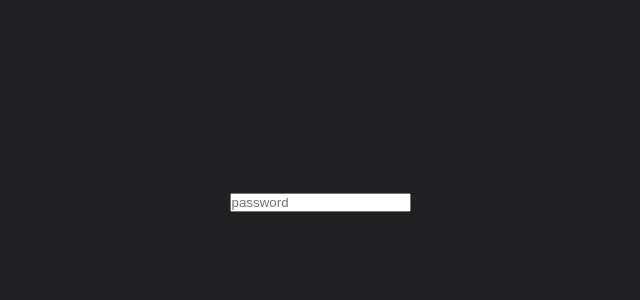
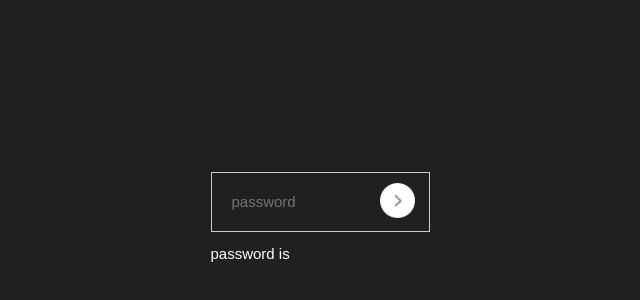
Before and after one commit to brainiac1010/Password-Strength, a plain HTML site: page index.html in a window 1280 px wide. Shown: the part 198-498 px from the top of the page, without its empty margins (320-960 px from the left). Drawn offline with Linux system fonts and the light colour scheme.

Commit message:
icon add and inputbox add

```diff
--- a/index.html
+++ b/index.html
@@ -12,6 +12,8 @@
     <div class="container">
         <div class="inputbox">
             <input type="password" id="password" placeholder="password">
+            <button type="submit" class="btn"> <img src="./arrow.png" alt=""></button>
+            <p id="msg">password is</p>
         </div>
     </div>
 
--- a/style.css
+++ b/style.css
@@ -15,3 +15,45 @@
     justify-content: center;
     align-items: center;
 }
+
+.inputbox {
+    width: 400;
+    max-width: 90%;
+    position: relative;
+}
+
+.inputbox input {
+    width: 100%;
+    height: 60px;
+    padding: 0 20px;
+    border: 1px solid #ccc;
+    outline: none;
+    color: #fff;
+    background: transparent;
+}
+
+.btn {
+    background: transparent;
+    border: 0;
+    outline: none;
+    border-radius: 50%;
+    cursor: pointer;
+    position: absolute;
+    top: 50%;
+    transform: translateY(-50%);
+    right: 15px;
+}
+
+.btn img {
+    width: 35px;
+}
+#msg{
+    position: absolute;
+    bottom:-30px ;
+    color: #fff;
+    font-size: 15px;
+
+}
+::placeholder{
+    font-size: 15px;
+}
```
